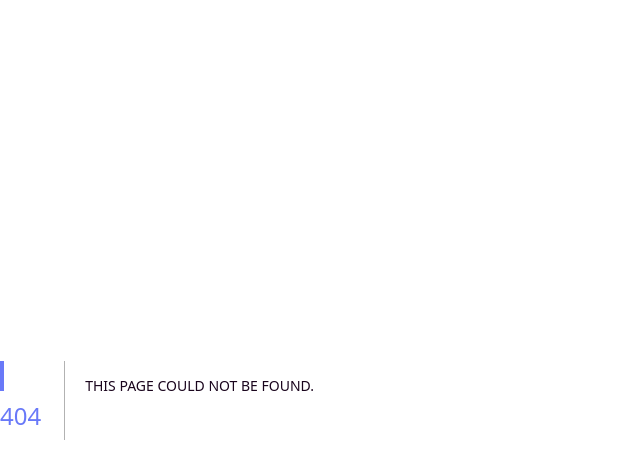
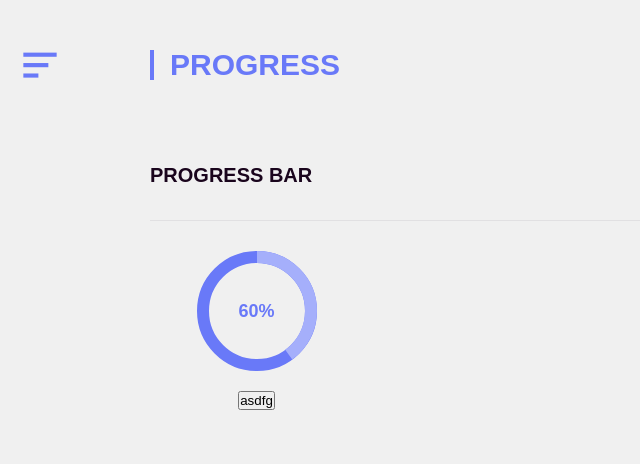
Before and after one commit to Kat3110/UI-Kit, a Next.js app: page /kit/progress in a window 1280 px wide. Before the commit this address had no page. Shown: the top 464 px of the page, without its empty margins (0-640 px from the left). Built offline with nearby package versions, Linux system fonts and the light colour scheme; a web font is replaced by a local one.

Commit message:
add progress component and fixed styles

```diff
--- a/app/globals.css
+++ b/app/globals.css
@@ -6,6 +6,19 @@
     --white: #FFF;
     --dark-blue: #003a75;
     --light-blue: #f3f6f9;
+
+    --primary: #6979f8;
+    --primary-hover: #a5affb;
+    --second: #be52f2;
+    --second-hover: #DBA5F5;
+    --success: #00c48c;
+    --success-hover: #7ddfc3;
+    --info: #0084f4;
+    --info-hover: #66b5f8;
+    --warning: #ffa26b;
+    --warning-hover: #ffc7a6;
+    --danger: #ff647c;
+    --danger-hover: #fdafbb;
 }
 
 * {
--- a/app/kit/layout.js
+++ b/app/kit/layout.js
@@ -33,10 +33,11 @@ export default function RootLayout({ children }) {
         <Link className={styles.link} href="kit/button">Button</Link>
         <Link className={styles.link} href="kit/colors">Colors</Link>
         <Link className={styles.link} href="kit/typography">Typography</Link>
-        <Link className={styles.link} href="/error">Error</Link>
         <Link className={styles.link} href="kit/slider">Slider</Link>
         <Link className={styles.link} href="kit/tabs">Tabs</Link>
         <Link className={styles.link} href="kit/cards">Card</Link>
+        <Link className={styles.link} href="kit/progress">Progress</Link>
+        <Link className={styles.link} href="/error">Error</Link>
       </nav>
       <div className={styles.kit} onClick={handleKitClick}>{children}</div>
     </>
--- /dev/null
+++ b/app/kit/progress/page.js
@@ -0,0 +1,20 @@
+'use client'
+import {useState, useEffect} from 'react';
+import ProgressCircle from '@/components/progress-bar/ProgressCircle';
+
+export default function Progress() {
+
+  return (
+    <div>
+      <h1>Progress</h1>
+      <div className="block">
+        <h2>Progress Bar</h2>
+        <hr/>
+        <ProgressCircle
+          percent={60}
+          color='primary'
+        />
+      </div>
+    </div>
+  )
+}
--- /dev/null
+++ b/components/progress-bar/ProgressCircle.jsx
@@ -0,0 +1,53 @@
+import './progressCircle.css';
+import {Button} from '@/components/button/Button';
+import {useState} from 'react';
+
+export default function ProgressCircle({percent, color}) {
+
+  const [currentPercent, setCurrentPercent] = useState(percent);
+
+  const handleButtonClick = () => {
+    const newPercent = currentPercent + 10;
+    if (newPercent <= 100) {
+      setCurrentPercent(newPercent);
+
+    }
+  };
+
+  return (
+    <div className='progress-circle__block'>
+      <div className="progress-circle">
+        <span className="progress-circle__percent" style={{color: 'var(--primary)'}}>{currentPercent}%</span>
+        <svg width="120" height="120" viewBox="0 0 120 120" className="progress-circle__svg">
+          <circle
+            cx="60"
+            cy="60"
+            r="54"
+            fill="none"
+            stroke={`var(--${color})`}
+            strokeWidth="12"/>
+          <circle
+            className="progress-circle__line"
+            style={{ strokeDashoffset: `${currentPercent}px` }}
+            cx="60"
+            cy="60"
+            r="54"
+            fill="none"
+            stroke={`var(--${color}-hover)`}
+            strokeWidth="12"
+            pathLength="100"/>
+        </svg>
+      </div>
+      <button onClick={handleButtonClick}>asdfg</button>
+      {/*<Button*/}
+      {/*  text=" + 10% "*/}
+      {/*  rounded="12px"*/}
+      {/*  fontS="18px"*/}
+      {/*  color="var(--white)"*/}
+      {/*  bg="var(--primary)"*/}
+      {/*  hoverBg="var(--primary-hover)"*/}
+      {/*  onClick={handleButtonClick}*/}
+      {/*/>*/}
+    </div>
+  )
+}
--- /dev/null
+++ b/components/progress-bar/progressCircle.css
@@ -0,0 +1,60 @@
+/*.progress {*/
+/*    height: 10px;*/
+/*    border-radius: 4px;*/
+/*}*/
+
+/*.progress__container {*/
+/*    margin-bottom: 20px;*/
+/*    overflow: hidden;*/
+/*}*/
+
+/*.progress__bar {*/
+/*    background: #000;*/
+/*    height: 100%;*/
+/*    border-radius: 4px;*/
+/*    transition: .5s;*/
+/*}*/
+
+/*.progress__percent {*/
+/*    display: block;*/
+/*    text-align: center;*/
+/*    font-weight: bold;*/
+/*    font-size: 17px;*/
+/*    margin-bottom: 10px;*/
+/*}*/
+
+.progress-circle__block {
+    width: 20%;
+    display: flex;
+    flex-direction: column;
+    align-items: center;
+}
+
+.progress-circle {
+    position: relative;
+    margin-bottom: 20px;
+    width: 120px;
+    height: 120px;
+}
+
+.progress-circle__svg {
+    transform: rotate(-90deg);
+}
+
+.progress-circle__percent {
+    position: absolute;
+    left: 0;
+    width: 100%;
+    top: 0;
+    height: 100%;
+    display: flex;
+    align-items: center;
+    justify-content: center;
+    font-weight: bold;
+    font-size: 18px;
+}
+
+.progress-circle__line {
+    stroke-dasharray: 100;
+    transition: .5s;
+}
```
Also changed, not shown: public/check.png (added).
